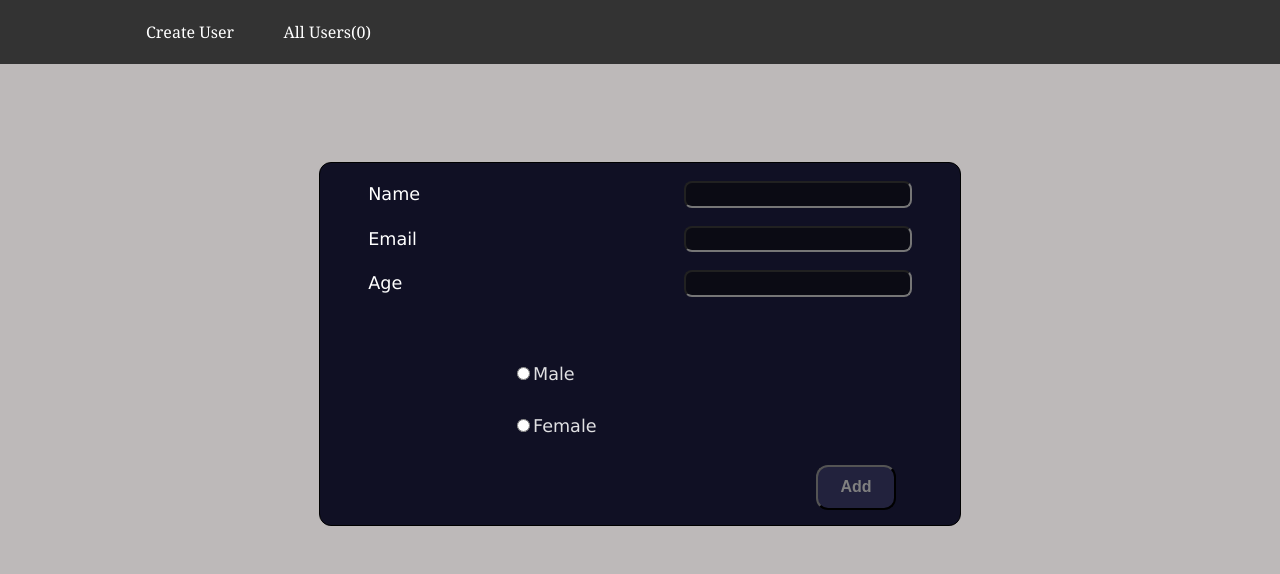
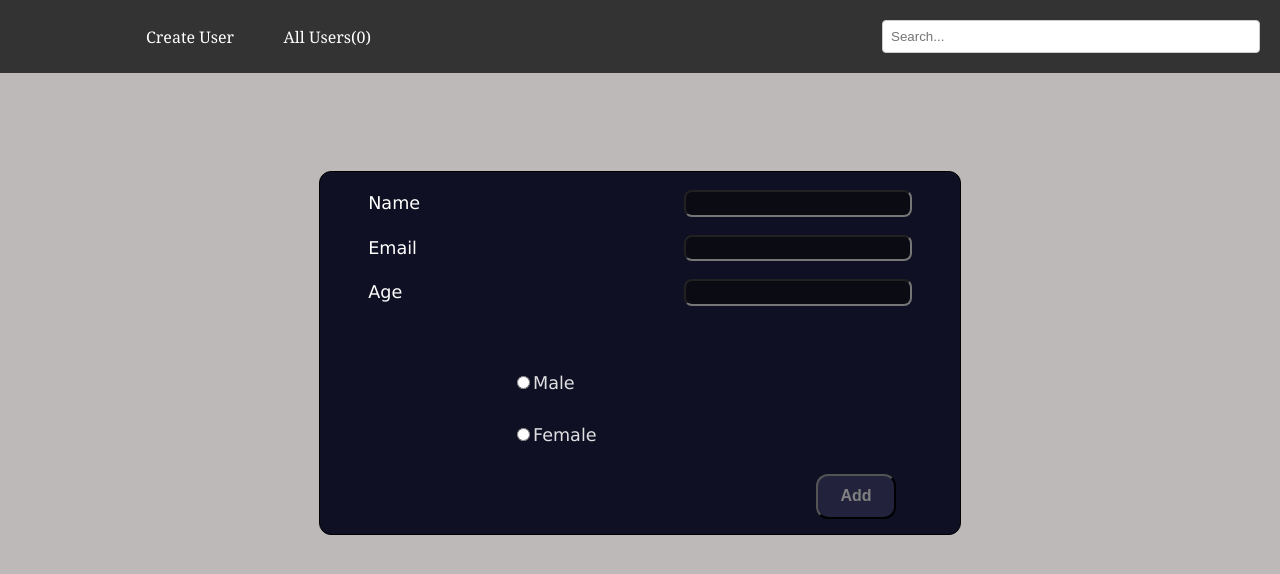
Before and after one commit to Shoyohazy/CRUD_Redux_AsyncThunk_Api, a React (Vite) app in the folder EmpInfo/: page / in a window 1280 px wide. Shown: the top 574 px of the page. Built offline with nearby package versions, Linux system fonts and the light colour scheme.

Commit message:
added search feacture..

```diff
--- a/EmpInfo/src/components/Form.jsx
+++ b/EmpInfo/src/components/Form.jsx
@@ -5,7 +5,6 @@ import { useNavigate, useParams } from "react-router-dom";
 import "../styling/Form.css";
 
 function Form(props) {
-    console.log("props", props)
     const [users, setUsers] = useState({ ...props });
     const [isEditing, setIsEditing] = useState(false);
     const { id } = useParams;
@@ -63,6 +62,7 @@ function Form(props) {
                             value={users.age}
                             name="age"
                             onChange={handleChange}
+                            required
                         />
                     </div>
                     <div className="gender-section">
--- a/EmpInfo/src/components/Navbar.jsx
+++ b/EmpInfo/src/components/Navbar.jsx
@@ -1,29 +1,45 @@
-import React from "react";
+import React, { useState } from "react";
 import { Link } from "react-router-dom";
-import '../styling/Navbar.css'
-import { useSelector } from "react-redux";
+import "../styling/Navbar.css";
+import { useDispatch, useSelector } from "react-redux";
+import { addSearchUser } from "../features/userSlice";
 
 function Navbar() {
-  const users = useSelector((state) => state.users.users);
+  const { users, searchUser } = useSelector((state) => state.users);
+  const dispatch = useDispatch();
+
+  const handleSearch = (e) => {
+    // setSearchData(e.target.value);
+    dispatch(addSearchUser(e.target.value));
+  }
+
   return (
     <nav className="navbar">
       <div className="container">
         <ul className="nav-list">
-          <li className="nav-item"><Link to='/'>Create User </Link></li>
-          <li className="nav-item"><Link to='/users'>All Users({users.length})</Link></li>
+          <li className="nav-item">
+            <Link to="/">Create User </Link>
+          </li>
+          <li className="nav-item">
+            <Link to="/users">All Users({users.length})</Link>
+          </li>
         </ul>
       </div>
-      {/* <input className="search-bar" type="search" id="search-bar" placeholder="Search..." /> */}
+      <input
+        className="search-bar"
+        type="search"
+        id="search-bar"
+        placeholder="Search..."
+        value={searchUser}
+        onChange={(e) => handleSearch(e)}
+      />
     </nav>
-
   );
-};
+}
 export default Navbar;
 
-
-
-
-{/* // <div>
+{
+  /* // <div>
     //   <nav className="navbar navbar-expand-lg navbar-light bg-light">
     //     <div className="container-fluid ">
     //       <a href="#" className="navbar-brand">
@@ -51,4 +67,5 @@ export default Navbar;
     //       </div>
     //     </div>
     //   </nav>
-    // </div> */}
+    // </div> */
+}
--- a/EmpInfo/src/components/UserTable.jsx
+++ b/EmpInfo/src/components/UserTable.jsx
@@ -7,7 +7,7 @@ import '../styling/UserTable.css'
 function UserTable() {
     const dispatch = useDispatch();
     const user = useSelector(state => state.users);
-    const { users, loading } = user;
+    const { users, loading, searchUser } = user;
     const [id, setId] = useState();
     const handleView = (id) => {
         setId(id);
@@ -35,7 +35,16 @@ function UserTable() {
                         <th>Actions</th>
                     </tr>
                 </thead>
-                {users && users.map((user, index) => (
+                {users &&
+                    users.filter((user) => {
+                        console.log(searchUser)
+                        if (searchUser.length === 0) {
+                            return user;
+                        }
+                        else {
+                            return user?.name?.toLowerCase()?.includes(searchUser.toLowerCase())
+                        }
+                    }).map((user, index) => (
                         <tbody
                             key={user.id}
                             className={index % 2 == 0 ? "gray-bg" : "white-bg"}
--- a/EmpInfo/src/features/userSlice.js
+++ b/EmpInfo/src/features/userSlice.js
@@ -4,6 +4,7 @@ const initialState = {
   users: [],
   loading: false,
   error: null,
+  searchUser: []
 };
 //Create action
 export const createUser = createAsyncThunk('users/createUser', async (addedUser, { rejectWithValue }) => {
@@ -65,6 +66,14 @@ export const UpdateUser = createAsyncThunk('users/UpdateUser', async (updatedUse
 const userSlice = createSlice({
   name: "users",
   initialState,
+  reducers: {
+    addSearchUser(state, action) {
+      state.searchUser = action.payload;
+    },
+    clearSearch(state) {
+      state.searchUser = state.searchUser.splice(0, 1);
+    }
+  },
   extraReducers: (builder) => {
     builder.addCase(createUser.pending, (state) => {
       state.loading = true;
@@ -123,3 +132,4 @@ const userSlice = createSlice({
 });
 
 export default userSlice.reducer;
+export const { addSearchUser, clearSearch } = userSlice.actions;
--- a/EmpInfo/src/styling/UserTable.css
+++ b/EmpInfo/src/styling/UserTable.css
@@ -1,7 +1,7 @@
 
 .table-container{
     width: 100%;
-    height: 70vh;
+    /* height: 70vh; */
     display: flex;
     justify-content: center;
 }
```
Lines whose indentation alone changed are shown as unchanged.
